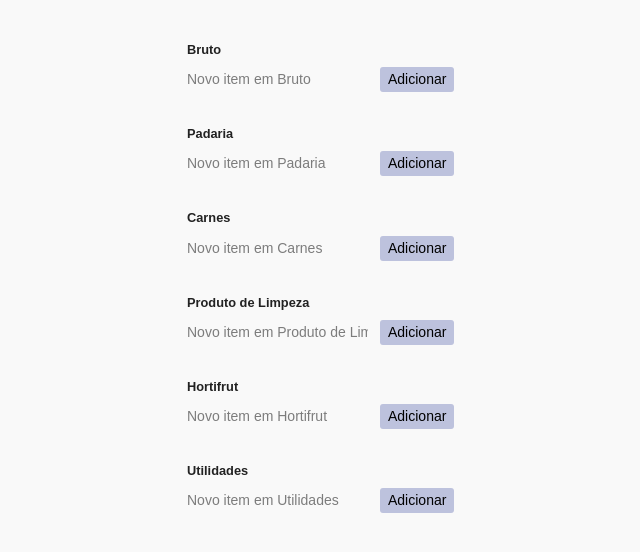
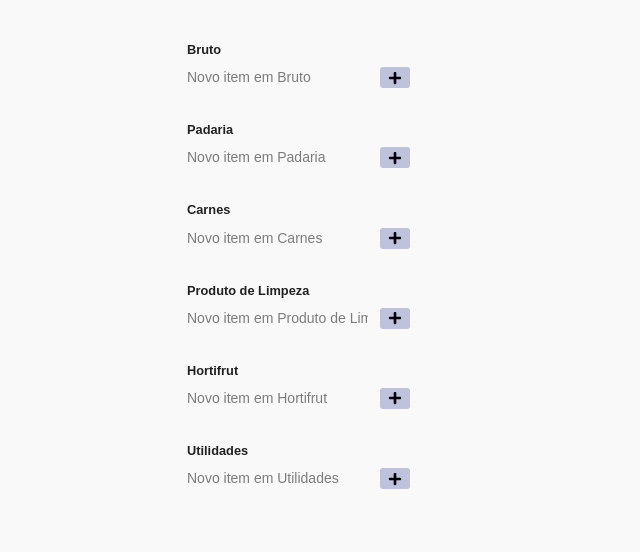
Before and after one commit to ThiagoHouse/ListaDeCompras, a Next.js app: page / in a window 1280 px wide. Shown: the top 552 px of the page, without its empty margins (203-843 px from the left). Built offline with nearby package versions, Linux system fonts and the light colour scheme.

Commit message:
Inclui ícone para o botão adicionar

```diff
--- a/src/app/page.tsx
+++ b/src/app/page.tsx
@@ -1,7 +1,7 @@
 'use client';
 
 import { useEffect, useState } from "react";
-import { FaEdit, FaTrash } from "react-icons/fa"; // Adicione esta linha
+import { FaEdit, FaTrash, FaPlus } from "react-icons/fa"; // Adicione esta linha
 
 
 const categorias = [
@@ -142,7 +142,7 @@ export default function Home() {
               }
               onKeyDown={e => e.key === "Enter" && addItem(categoria)}
             />
-            <button className="botao-adicionar" onClick={() => addItem(categoria)}>Adicionar</button>
+            <button className="botao-adicionar" onClick={() => addItem(categoria)}><FaPlus /></button>
           </div>
           <ul className="lista-compras-lista">
             {items[categoria].map((item, index) => (
```
